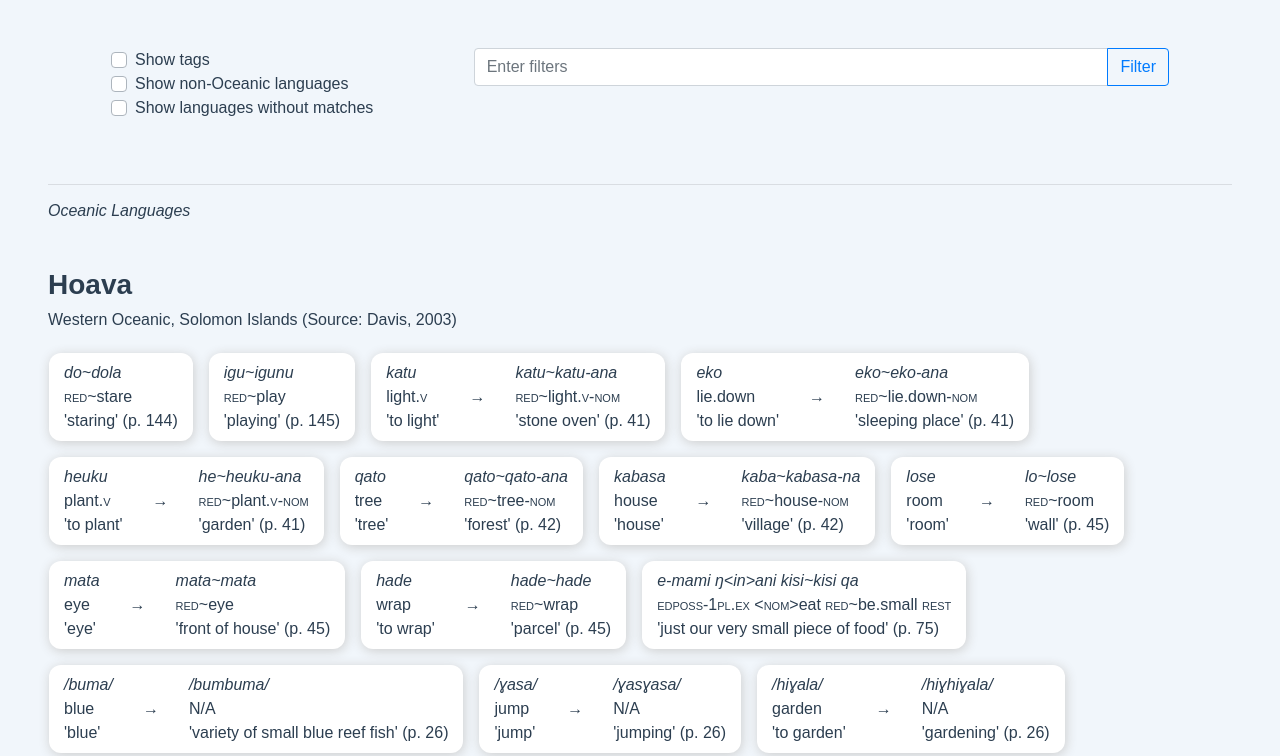
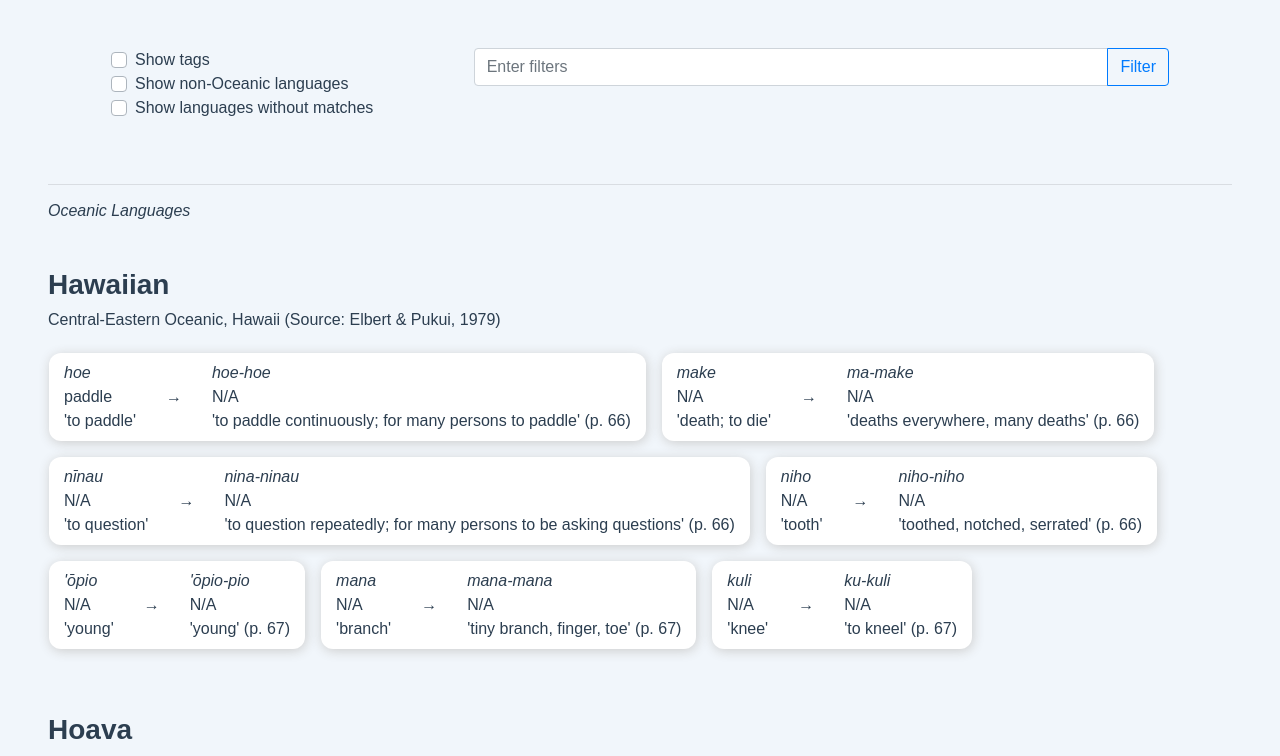
Before and after one commit to frankkulak/research-db, a Vue app: page / in a window 1280 px wide. Shown: the top 756 px of the page. Built offline with nearby package versions, Linux system fonts and the light colour scheme.

Commit message:
Hawaiian data.

```diff
--- a/src/modules/Data.js
+++ b/src/modules/Data.js
@@ -698,7 +698,139 @@ export const OceanicLanguages = [
         source: "Elbert & Pukui, 1979",
         family: "Central-Eastern Oceanic",
         region: "Hawaii",
-        reduplication: []
+        reduplication: [
+            {
+                form: "hoe-hoe",
+                gloss: "N/A",
+                translation: "to paddle continuously; for many persons to paddle",
+                control: {
+                    form: "hoe",
+                    gloss: "paddle",
+                    translation: "to paddle",
+                },
+                page: "66",
+                tags: [
+                    "verb",
+                    "inflection",
+                    "total",
+                    "continuous",
+                    "agreement",
+                ]
+            },
+            {
+                form: "ma-make",
+                gloss: "N/A",
+                translation: "deaths everywhere, many deaths",
+                control: {
+                    form: "make",
+                    gloss: "N/A",
+                    translation: "death; to die",
+                },
+                page: "66",
+                tags: [
+                    "noun",
+                    "inflection",
+                    "derivation",
+                    "plural",
+                    "partial",
+                    "initial",
+                    "monosyllabic",
+                ]
+            },
+            {
+                form: "nina-ninau",
+                gloss: "N/A",
+                translation: "to question repeatedly; for many persons to be asking questions",
+                control: {
+                    form: "nīnau",
+                    gloss: "N/A",
+                    translation: "to question",
+                },
+                page: "66",
+                tags: [
+                    "verb",
+                    "agreement",
+                    "partial",
+                    "initial",
+                    "bisyllabic",
+                    "inflection",
+                    "repetition",
+                    "iterative",
+                ]
+            },
+            {
+                form: "niho-niho",
+                gloss: "N/A",
+                translation: "toothed, notched, serrated",
+                control: {
+                    form: "niho",
+                    gloss: "N/A",
+                    translation: "tooth",
+                },
+                page: "66",
+                tags: [
+                    "noun",
+                    "derivation",
+                    "total",
+                    "adjectivizer",
+                ]
+            },
+            {
+                form: "'ōpio-pio",
+                gloss: "N/A",
+                translation: "young",
+                control: {
+                    form: "'ōpio",
+                    gloss: "N/A",
+                    translation: "young",
+                },
+                page: "67",
+                tags: [
+                    "vacuous",
+                    "adjective",
+                    "all but first",
+                    "partial",
+                    "bisyllabic",
+                    "final"
+                ]
+            },
+            {
+                form: "mana-mana",
+                gloss: "N/A",
+                translation: "tiny branch, finger, toe",
+                control: {
+                    form: "mana",
+                    gloss: "N/A",
+                    translation: "branch",
+                },
+                page: "67",
+                tags: [
+                    "noun",
+                    "derivation",
+                    "diminutive",
+                    "weakening",
+                    "total"
+                ]
+            },
+            {
+                form: "ku-kuli",
+                gloss: "N/A",
+                translation: "to kneel",
+                control: {
+                    form: "kuli",
+                    gloss: "N/A",
+                    translation: "knee",
+                },
+                page: "67",
+                tags: [
+                    "noun",
+                    "partial",
+                    "initial",
+                    "monosyllabic",
+                    "verbalizer"
+                ]
+            },
+        ]
     },
     {
         name: "Tigak",
```
